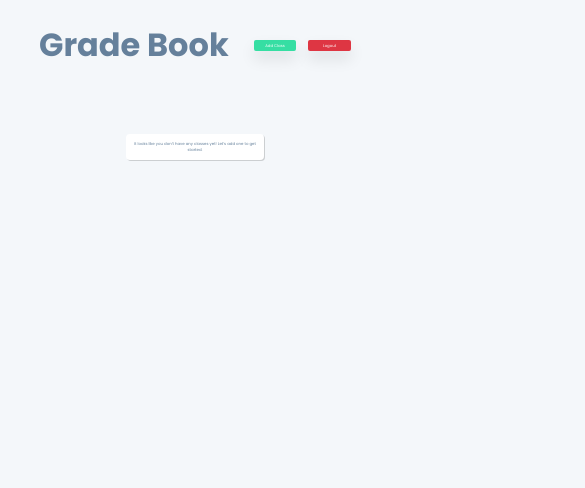
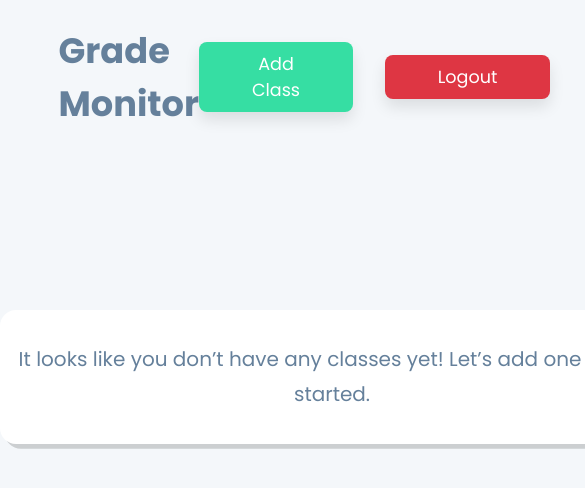
Before and after one commit to zack-ashen/grade-monitor, a React (Create React App) app: page /classes in a window 390 px wide. Shown: the top 488 px of the page, 585 px wide, since content can reach past the window. Built offline with nearby package versions, Linux system fonts and the light colour scheme; no server answers.

Commit message:
start making responsive

```diff
--- a/src/components/App.css
+++ b/src/components/App.css
@@ -1,5 +1,9 @@
 .App {
     margin: 0;
     text-align: center;
-    margin-top:7vw;
+    margin-top:18vh;
 }
+
+h1 {
+    font-size: 2.5rem;
+}
--- a/src/components/App.js
+++ b/src/components/App.js
@@ -8,7 +8,7 @@ export default function App() {
       <div className="App">
           <h1>Grade Book</h1>
           <div className="blurb" id="signin-blurb">
-              <p className="blurb-text" id="signin-blurb-text">Welcome to GradeTeller. Enter your classes weighting and your assignments to dynamically see your current grade in the class and save it. You can come back throughout the semester to update your grades and see your current standing.</p>
+              <p className="blurb-text" id="signin-blurb-text">Welcome to Grade Monitor. Enter your classes weighting and your assignments to dynamically see your current grade in the class and save it. You can come back throughout the semester to update your grades and see your current standing.</p>
               <Login />
           </div>
       </div>
--- a/src/components/AssignmentRow.css
+++ b/src/components/AssignmentRow.css
@@ -1,8 +1,8 @@
 .assignment-input {
     border: none;
-    font-size: 0.8vw;
+    font-size: 1em;
     width: 90%;
-    padding: 0 5% 0 5%;
+    padding: 0.25rem 1rem 0.25rem 1rem;
     text-align: center;
     transition: all 0.05s ease 0s;
 }
@@ -11,7 +11,8 @@
     text-align: center;
     border: none;
     width: 50%;
-    font-size: 0.8vw;
+    padding: 0.25rem 0rem 0.25rem 0rem;
+    font-size: 1em;
     transition: all 0.2s ease 0s;
 }
 
@@ -19,17 +20,18 @@
     text-align: center;
     border: none;
     width: 50%;
-    font-size: 0.8vw;
+    padding: 0.25rem 0rem 0.25rem 0rem;
+    font-size: 1em;
     transition: all 0.2s ease 0s;
 }
 
 tr {
-    border-bottom: 0.1vw solid #DFEAF5;
+    border-bottom: 0.1rem solid #DFEAF5;
 }
 
 .data {
-    padding-top: 0.6vw;
-    padding-bottom: 0.6vw;
+    padding-top: 0.75rem;
+    padding-bottom: 0.75rem;
 }
 
 .assignment-input:hover, .points-earned-input:hover, .points-possible-input:hover {
--- a/src/components/Blurb.css
+++ b/src/components/Blurb.css
@@ -1,26 +1,26 @@
 .blurb {
     background-color: #FFFFFF;
-    box-shadow: 0.26vw 0.26vw #CCCFD1;
+    box-shadow: 0.3rem 0.3rem #CCCFD1;
     display: inline-block;
-    border-radius: 1vw;
+    border-radius: 1rem;
 }
 
 .blurb-text {
-    font-size: 1vw;
-    width: 34vw;
-    line-height: 1.6vw;
+    font-size: 1.25rem;
+    width: 40rem;
+    line-height: 2.2rem;
     text-align: center;
 }
 
 #signin-blurb {
-    padding: 2vw;
+    padding: 2.5rem;
 }
 
 #signin-blurb-text {
-    margin: 0 0 2vw 0;
+    margin: 0 0 2rem 0;
 }
 
 #message-blurb {
-    padding: 0.75vw;
-    margin-top: 10vw;
+    padding: 0.75rem;
+    margin-top: 10rem;
 }
--- a/src/components/Button.css
+++ b/src/components/Button.css
@@ -9,20 +9,24 @@ button {
 #sign_in {
     background-color: #36DEA3;
     border: none;
-    border-radius: 0.5vw;
-    width: 11vw;
-    height: 2.6vw;
-    font-size: 1vw;
+    border-radius: 0.5rem;
+    padding: 0.5em 3em 0.5em 3em;
+    font-size: 1.25rem;
+    font-weight: 500;
+    box-shadow: 0px 8px 15px rgba(0, 0, 0, 0.1);
+}
+
+#sign_in:hover {
+    transform: translateY(-2px);
 }
 
 #sign_out {
     background-color: #DE3643;
     box-shadow: 0px 8px 15px rgba(0, 0, 0, 0.1);
     border: none;
-    border-radius: 0.5vw;
-    width: 11vw;
-    height: 2.6vw;
-    font-size: 1vw;
+    border-radius: 0.5rem;
+    padding: 0.5em 3em 0.5em 3em;
+    font-size: 1.1em;
 }
 
 #sign_out:hover {
@@ -33,9 +37,8 @@ button {
     background-color: #29A0FF;
     border: none;
     border-radius: 0.5vw;
-    width: 13vw;
-    height: 2.6vw;
-    font-size: 1vw;
+    padding: 0.7rem 3rem 0.7rem 3rem;
+    font-size: 1em;
     display: block;
     margin-left: auto;
     margin-right: auto;
@@ -43,17 +46,17 @@ button {
 }
 
 .add_class_weight:hover {
-    transform: translateY(-1px);
+    transform: translateY(-0.1rem);
 }
 
 .add_class {
     background-color: #36DEA3;
     box-shadow: 0px 8px 15px rgba(0, 0, 0, 0.1);
     border: none;
-    border-radius: 0.5vw;
-    width: 11vw;
-    height: 2.6vw;
-    font-size: 1vw;
+    border-radius: 0.5rem;
+    padding: 0.5em 3em 0.5em 3em;
+    font-size: 1.1em;
+    margin-right: 2rem;
 }
 
 .add_class:hover {
@@ -65,13 +68,14 @@ button {
     border: none;
     cursor: pointer;
     color: #718CA5;
+    border-radius: 0.3rem;
+    font-size: 1.1em;
     transition: all 0.2s ease 0s;
 }
 
 .delete_button:hover {
     background-color: #DE3643;
     color: white;
-    border-radius: 1000vw;
 }
 
 #exit_button {
@@ -91,7 +95,6 @@ button {
     border: none;
     border-radius: 0.3vw;
     padding: 0.25vw 0.8vw 0.25vw 0.8vw;
-    /* float: right; */
     transition: all 0.2s ease 0s;
 }
 
@@ -114,8 +117,10 @@ button {
     background:none;
     border: none;
     color: #bbccdd;
-    font-size: 1.5vw;
+    font-size: 1.75em;
     transition: all 0.5s ease 0s;
+    padding: 0;
+    margin-left: 0.5rem;
 }
 
 .editClassButton:hover {
--- a/src/components/CourseNav.css
+++ b/src/components/CourseNav.css
@@ -1,35 +1,38 @@
 .courseNavContainer {
     display: inline-block;
-    width: 80%;
+    width: 70%;
     margin: auto;
+    margin-top: 1.5rem;
 }
 
 #course_button {
     background: none;
     border: none;
-    border-radius: 0.5vw;
-    height: 2.6vw;
-    font-size: 1vw;
+    border-radius: 0.5rem;
+    height: 2.8rem;
+    font-size: 1em;
     color: #5D3DC9;
-    padding-left: 2vw;
-    padding-right: 2vw;
+    padding-left: 2rem;
+    padding-right: 2rem;
     font-weight: bold;
-    margin-left: 1vw;
-    margin-right: 1vw;
+    margin-left: 1rem;
+    margin-right: 1rem;
+    margin-bottom: 1rem;
 }
 
 #course_button_active {
     background: none;
     border: none;
-    border-radius: 0.5vw;
-    height: 2.6vw;
-    font-size: 1vw;
+    border-radius: 0.5rem;
+    height: 2.8rem;
+    font-size: 1em;
     background-color: #5D3DC9;
-    padding-left: 2vw;
-    padding-right: 2vw;
+    padding-left: 2rem;
+    padding-right: 2rem;
     font-weight: bold;
-    margin-left: 1vw;
-    margin-right: 1vw;
+    margin-left: 1rem;
+    margin-right: 1rem;
+    margin-bottom: 1rem;
     cursor: initial;
 }
 
--- a/src/components/Nav.css
+++ b/src/components/Nav.css
@@ -3,19 +3,20 @@
     flex-direction: row;
     justify-content: space-between;
     align-items: center;
+    width: 70%;
+    margin: 1.5rem auto auto auto;
 }
 
-#nav_header {
-    margin-left: 10vw;
+.navHeader {
+    font-size: 2.2em;
+    margin: 0;
 }
 
 #button-container {
     display: flex;
     flex-direction: row;
     justify-content: space-between;
-    width: 25%;
     align-items: center;
-    margin-right: 10vw;
 }
 
 /* Modal Content */
--- a/src/components/Nav.js
+++ b/src/components/Nav.js
@@ -56,7 +56,7 @@ export default class Nav extends React.Component {
     render(){
         return (
             <div className="Nav">
-                <h1 id="nav_header">Grade Book</h1>
+                <h1 className="navHeader">Grade Monitor</h1>
                 <div id="button-container">
                     <ModalContainer triggerText={'Add Class'} buttonStyle={"add_class"} ref={this.modalContainer}>
                         <div id="modal_header">
--- a/src/components/TableView.css
+++ b/src/components/TableView.css
@@ -1,10 +1,10 @@
 .TableView {
     background-color: white;
-    border-radius: 1vw;
-    box-shadow: 0.26vw 0.26vw #CCCFD1;
-    padding: 0vw 1.8vw 0.8vw 1.8vw;
-    margin-bottom: 3.5vw;
-    width: 40%;
+    border-radius: 1rem;
+    box-shadow: 0.3rem 0.3rem #CCCFD1;
+    padding: 0rem 2rem 1rem 2rem;
+    margin-bottom: 3.9rem;
+    width: 40rem;
     transition: all 0.2s ease-in-out;
     height: fit-content;
 }
@@ -19,20 +19,19 @@
     flex-direction: row;
     align-items: center;
     justify-content: space-between;
-    margin: 0.75vw 0vw 0.75vw 0vw;
+    margin: 1rem 0vw 1rem 0vw;
 
 }
 
 #table-header {
-    font-weight: 100;
     margin: none;
 }
 
 .weightGroupName {
-    font-weight: 100;
+    font-weight: 500;
     border: none;
-    font-size: 1vw;
-    padding-left: 0.3vw;
+    font-size: 1.25em;
+    padding-left: 0.5rem;
 }
 
 .weightGroupName:hover {
@@ -50,14 +49,14 @@
 #delete_button:hover {
     background-color: #DE3643;
     color: white;
-    border-radius: 1000vw;
+    border-radius: 100%;
 
 }
 
 table {
     border-collapse: collapse;
     table-layout: fixed;
-    font-size: 0.8vw;
+    font-size: 1em;
 }
 
 th {
@@ -109,7 +108,7 @@ tr {
     background: none;
     border: none;
     color: #36DEA3;
-    font-size: 1.1vw;
+    font-size: 1.1em;
     transition: all 0.2s ease 0s;
 }
 
@@ -135,7 +134,7 @@ tr {
 }
 
 #table-footer {
-    margin-right: 1vw;
+    margin-right: 1.3rem;
     font-weight: normal;
 }
 
@@ -143,20 +142,25 @@ input {
     font-family: Poppins;
     border-color: #99B0C6;
     border-style: solid;
-    border-width: 0.1vw;
-    border-radius: 0.2vw;
+    border-width: 0.1rem;
+    border-radius: 0.2rem;
     color: #718CA5;
 }
 
 .new-assignment-input {
+    padding: 0.25rem 0rem 0.25rem 0rem;
+    text-align: center;
     width: 100%;
 }
 
 .new-points-earned-input {
     width: 50%;
+    text-align: center;
+    padding: 0.25rem 0rem 0.25rem 0rem;
 }
 
 .new-points-possible-input {
+    padding: 0.25rem 0rem 0.25rem 0rem;
     width: 50%;
 }
 
@@ -174,14 +178,14 @@ input[type=number] {
 
 .weight-input {
     width: 3ch;
-    font-size: 1vw;
-    padding: 0.1vw 0.1vw 0vw 0.4vw;
+    font-size: 1.25em;
+    padding: 0.2rem 0.2rem 0rem 0.6rem;
 }
 
 #weight-grade {
     font-weight: 500;
     background-color: #DED136;
     color: white;
-    padding: 0.4vw 1.5vw 0.4vw 1.5vw;
-    border-radius: 0.4vw;
+    padding: 0.5rem 1.75rem 0.5rem 1.75rem;
+    border-radius: 0.6rem;
 }
--- a/src/components/UserClasses.css
+++ b/src/components/UserClasses.css
@@ -1,6 +1,6 @@
 #container {
     text-align: center;
-    margin-top: 1vw;
+    margin-top: 1.25rem;
 }
 
 .tableViewContainer {
@@ -12,39 +12,16 @@
     text-align: center;
     flex-wrap: wrap;
     margin: auto;
-    margin-top: 3vw;
+    margin-top: 4.25rem;
 }
 
-.tableViewContainerul {
-    text-align: center;
-    width: 80%;
-    margin: auto;
-    display: inline-block;
-}
-
-
-.table-view {
-    display: inline;
-}
-
-/* .GradeDisplay {
-    background-color: #36DEA3;
-    margin-top: 3vw;
-    border-radius: 4vw;
-    padding: 0.8vw 2.3vw 0.8vw 2.3vw;
-    color: white;
-    display: inline-block;
-    font-size: 2.5vw;
-    font-weight: 500;
-} */
-
 .GradeDisplay {
-    margin-top: 1vw;
-    line-height: 2.8vw;
+    margin-top: 1rem;
+    line-height: 3.2rem;
     color: #36DEA3;
-    font-size: 2.5vw;
+    font-size: 3em;
     font-weight: 700;
-    border-bottom: solid 0.45vw #36DEA3;
+    border-bottom: solid 0.5rem #36DEA3;
     display: inline-block;
 }
 
@@ -62,5 +39,5 @@
 .editClassContainer {
     display: flex;
     align-self: left;
-    margin-bottom: 1vw;
+    margin-bottom: 1.2rem;
 }
--- a/src/index.css
+++ b/src/index.css
@@ -1,4 +1,8 @@
 @import url('https://fonts.googleapis.com/css2?family=Poppins:wght@300;400;500;600;700&display=swap');
+
+html {
+    font-size: 16px;
+}
 
 body {
     background-color: #F4F7FA;
```
Also changed, not shown: 1 other file (tests, documents, lock files or other folders).
